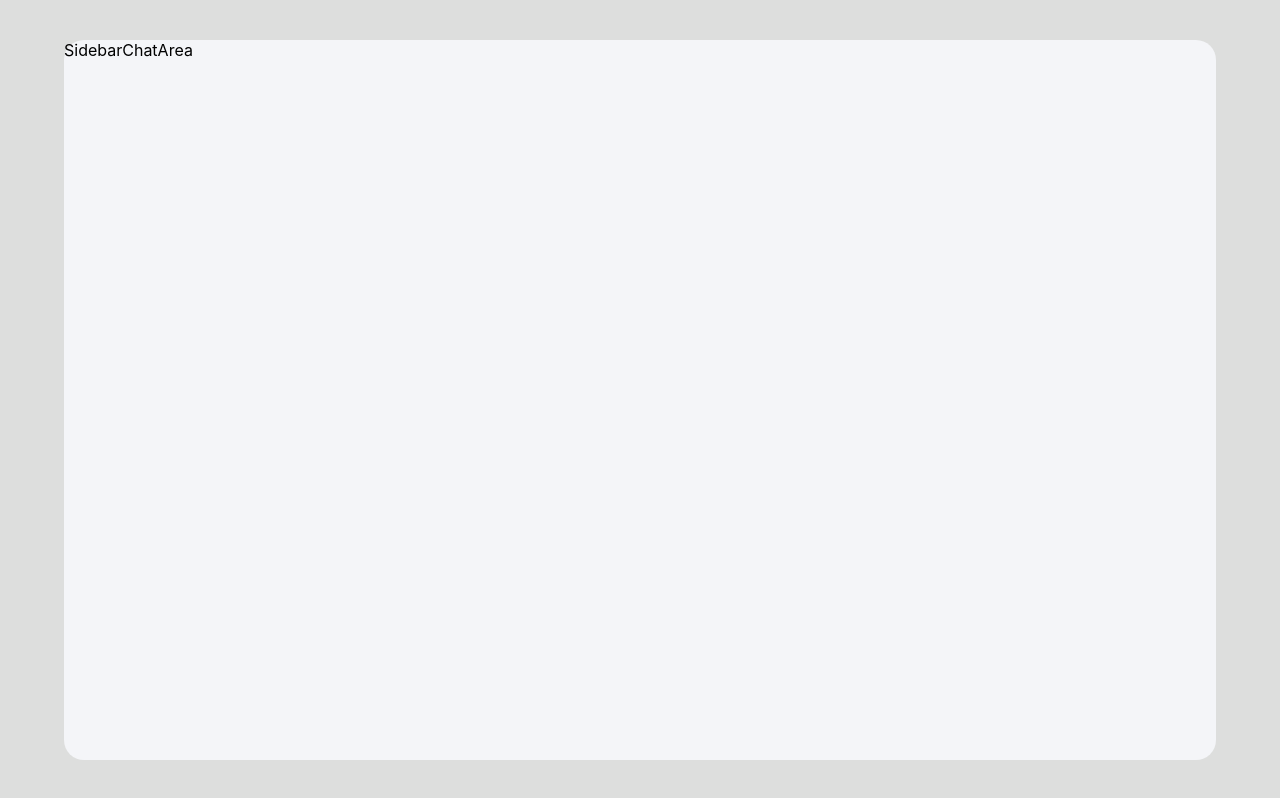
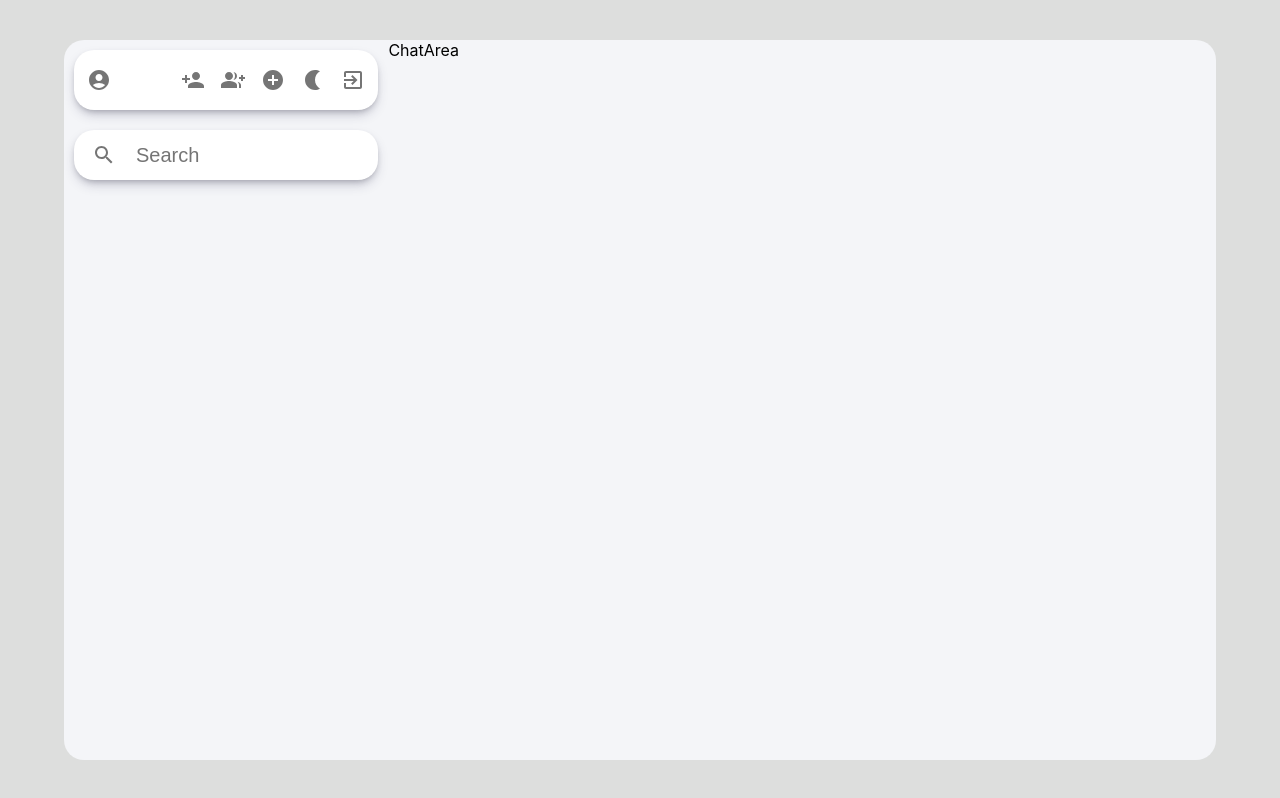
Before and after one commit to SMRN36/ChatApp-MERN, a React (Create React App) app in the folder client/: page / in a window 1280 px wide. Built offline with nearby package versions, Linux system fonts and the light colour scheme.

Commit message:
Sidebar Component UI

```diff
--- a/client/src/Components/Sidebar.js
+++ b/client/src/Components/Sidebar.js
@@ -1,9 +1,53 @@
 import React from 'react'
 import "./myStyles.css";
+import AccountCircleIcon from "@mui/icons-material/AccountCircle";
+import { IconButton } from "@mui/material";
+import PersonAddIcon from "@mui/icons-material/PersonAdd";
+import GroupAddIcon from "@mui/icons-material/GroupAdd";
+import NightlightIcon from "@mui/icons-material/Nightlight";
+import ExitToAppIcon from "@mui/icons-material/ExitToApp";
+import AddCircleIcon from "@mui/icons-material/AddCircle";
+import SearchIcon from "@mui/icons-material/Search";
 
 function Sidebar() {
   return (
-    <div>Sidebar</div>
+    <div className="sidebar-container">
+      <div className="sb-header">
+        <div>
+          <IconButton>
+                <AccountCircleIcon/>
+          </IconButton>
+        </div>
+        <div>
+          <IconButton>
+                <PersonAddIcon/>
+          </IconButton>
+              <IconButton>
+                <GroupAddIcon/>
+          </IconButton>
+          <IconButton>
+            <AddCircleIcon/>
+          </IconButton>
+
+          <IconButton>
+              <NightlightIcon/>
+          </IconButton>
+          <IconButton>
+            <ExitToAppIcon/>
+          </IconButton>
+        </div>
+      </div>
+      <div className="sb-search">
+        <IconButton>
+          <SearchIcon />
+        </IconButton>
+        <input
+          placeholder="Search"
+          className="search-box"
+        />
+      </div>
+      <div className="sb-conversations"></div>
+    </div>
   )
 }
 
--- a/client/src/Components/myStyles.css
+++ b/client/src/Components/myStyles.css
@@ -15,3 +15,39 @@
   .chatArea-container {
     flex: 0.7;
   }
+
+  .sb-header {
+    background-color: white;
+    border-radius: 20px;
+    padding: 10px 5px;
+    margin: 10px;
+    display: flex;
+    justify-content: space-between;
+    box-shadow: rgba(50, 50, 93, 0.25) 0px 6px 12px -2px,
+      rgba(0, 0, 0, 0.3) 0px 3px 7px -3px;
+  }
+
+  .sb-search {
+    background-color: white;
+    border-radius: 20px;
+    padding: 5px 10px;
+    margin: 10px;
+    display: flex;
+    align-items: center;
+    box-shadow: rgba(50, 50, 93, 0.25) 0px 6px 12px -2px,
+      rgba(0, 0, 0, 0.3) 0px 3px 7px -3px;
+  }
+
+  textarea:focus,
+  input:focus {
+    outline: none;
+  }
+
+  .search-box {
+    outline-width: 0;
+    border: none;
+    margin-left: 10px;
+    font-size: 1.25rem;
+    color: rgba(0, 0, 0, 0.54);
+    width: 100%;
+  }
```
Also changed, not shown: client/package.json (+9 -0 lines), 1 other file (tests, documents, lock files or other folders). Lines whose indentation alone changed are shown as unchanged.
